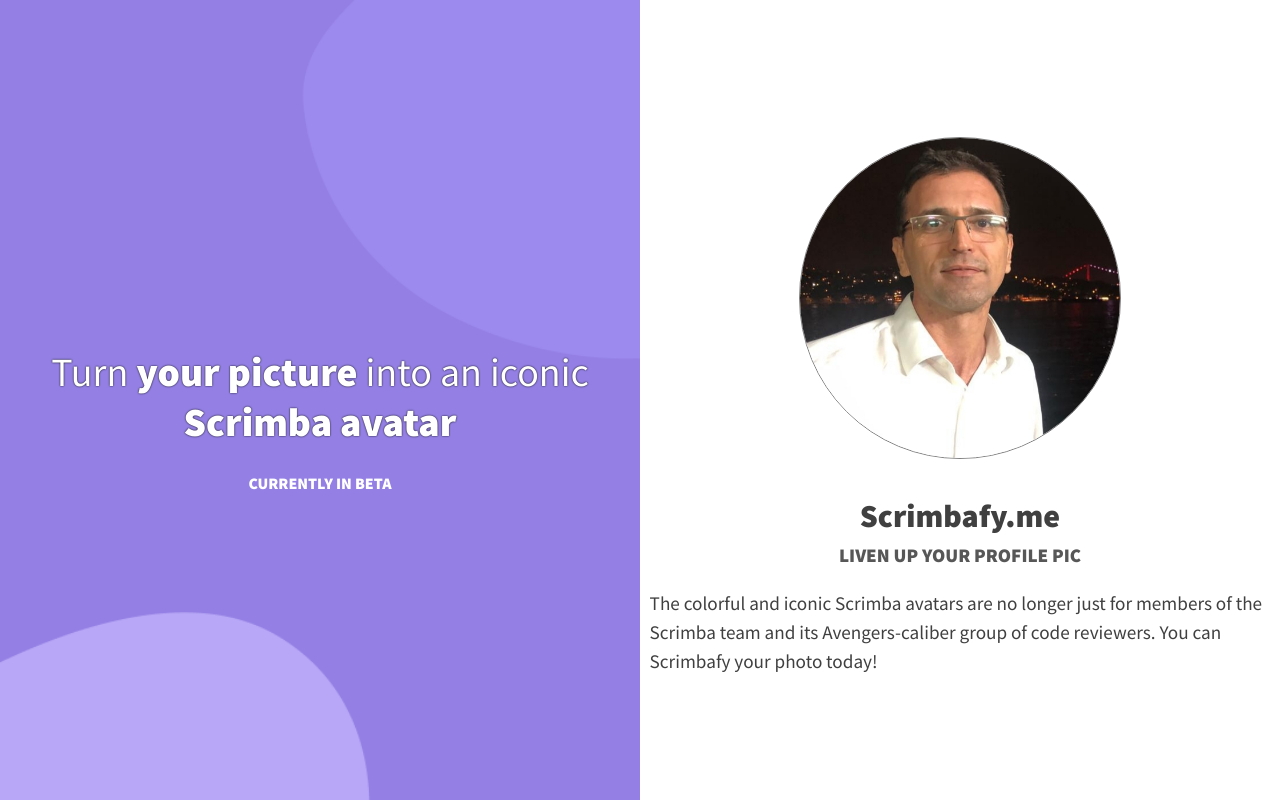
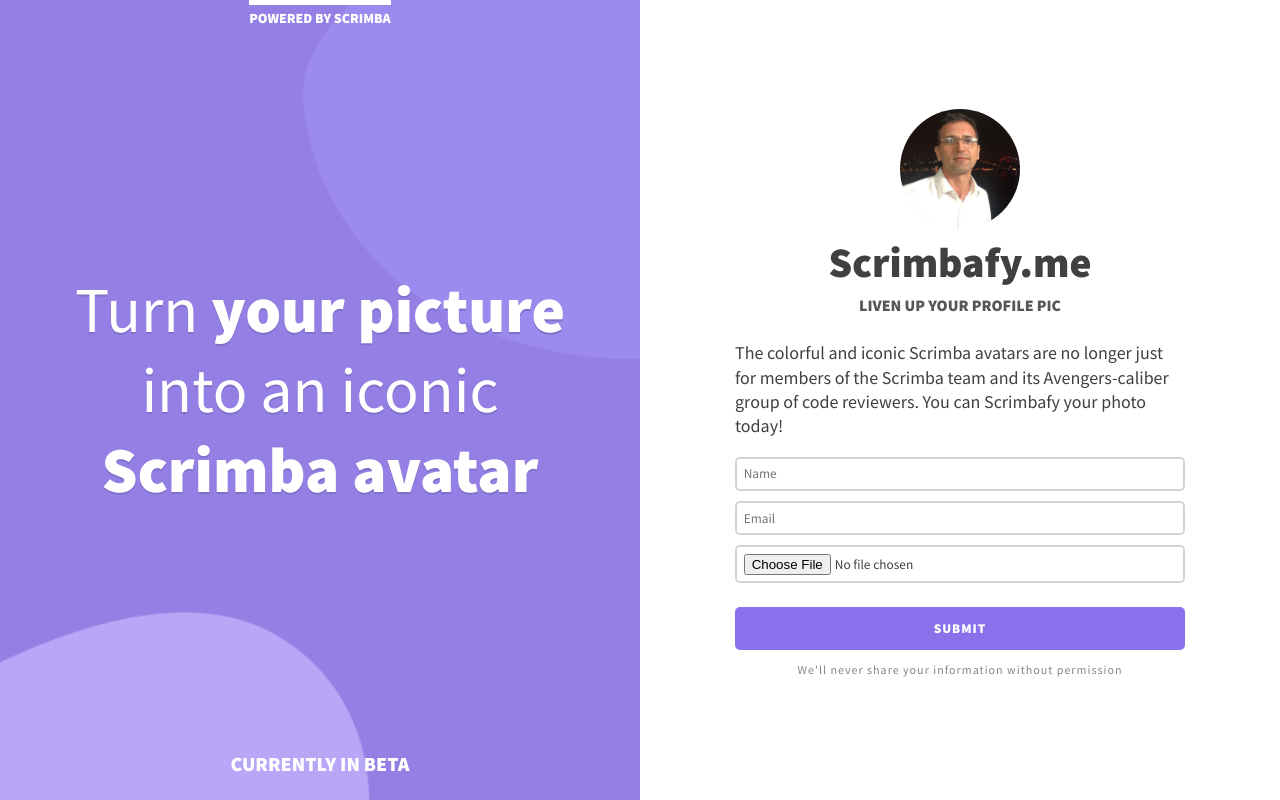
Before and after one commit to cetinca/responsive-product-splash, a website built with Vite: page index.html in a window 1280 px wide. Built offline with nearby package versions, Linux system fonts and the light colour scheme.

Commit message:
feat: Version 0

```diff
--- a/index.css
+++ b/index.css
@@ -1,94 +1,184 @@
+*, *::before, *::after {
+  box-sizing: border-box;
+}
 
-/* Mobile First CSS */
-
-.body {
+body {
   font-family: 'Source Sans Pro', sans-serif;
   color: #404040;
-  max-width: 1280px;
-  width: 100vw;
-  margin: 0 auto;
-  display: flex;
-  flex-direction: column;
+  margin: 0;
 }
 
-.intro {
-  color: #fff;
-  background-color: #9480e4;
-  background-image: url("./images/intro-bg.png");
-  background-repeat: no-repeat;
-  background-size: cover;
-  display: flex;
-  flex-direction: column;
-  align-items: center;
+/* =================
+  Typography
+ ================= */
+
+h1 {
+  font-size: 2.5rem;
+  font-weight: 400;
+  text-shadow: 0 2px #816fca;
 }
 
-h1 {
-  font-weight: 400;
-  font-size: 2.5rem;
-  text-align: center;
-  text-shadow: black 0 0 2px;
-  margin-top: 1em;
+h2 {
+  font-size: 2.25rem;
+  margin: 0.167em 0;
+}
+
+p {
+  font-size: 1.125rem;
+  line-height: 1.35;
 }
 
 .beta-text {
   font-weight: 900;
-  font-size: 1rem;
-  text-transform: uppercase;
-}
-
-.main-content {
-  display: flex;
-  flex-direction: column;
-  align-items: center;
-}
-
-h2 {
-  font-size: 2rem;
-  margin: 0.16em 0;
 }
 
 .subheading {
   color: #575757;
   font-weight: 900;
-  font-size: 1.2rem;
-  line-height: 1.5em;
+  margin-bottom: 0.5em;
+}
+
+.beta-text,
+.top-text,
+.subheading {
   text-transform: uppercase;
 }
 
-p {
-  font-size: 1.2rem;
-  line-height: 1.5em;
-  padding: 0 0.5em;
+.top-text {
+  font-size: 0.875rem;
+  font-weight: 900;
+  padding-top: 0.25em;
+  border-top: 5px solid;
+  order: -1;
+  margin: 0 auto;
+}
+
+.fine-print {
+  font-size: 0.75rem;
+  letter-spacing: 1px;
+  color: #858585;
+}
+
+/* =================
+  Flex containers
+ ================= */
+
+.intro,
+.main-content {
+  display: flex;
+  flex-direction: column;
+  padding-left: 2em;
+  padding-right: 2em;
+}
+
+/* =================
+  Intro
+ ================= */
+
+.intro {
+  justify-content: space-between;
+  min-height: 250px;
+  text-align: center;
+  color: #fff;
+  background: #9480e4 url("images/intro-bg.png");
+  background-size: cover;
+  padding-bottom: 1.5em;
+}
+
+/* ====================
+  Main content
+ ==================== */
+
+.main-content {
+  align-items: center;
+  padding-top: 2.5em;
 }
 
 .img-main {
-  width: 60%;
+  width: 120px;
   border-radius: 50%;
-  margin: 2em 0;
-  border: solid gray 1px;
 }
 
+.main-content p,
+form {
+  max-width: 450px;
+}
+
+/* =================
+  Form
+ ================= */
+
+input,
+button {
+  font-family: inherit;
+  width: 100%;
+  border-radius: 5px;
+}
+
+input {
+  padding: 0.5em;
+  margin-bottom: 0.75em;
+  border: 2px solid #d1d5db;
+}
+
+input:focus {
+  outline: none;
+  border-color: #8a71ec;
+  background-color: #e6e8ec;
+}
+
+.btn {
+  text-transform: uppercase;
+  font-weight: 900;
+  letter-spacing: 1px;
+  padding: 1em 0;
+  border: none;
+  cursor: pointer;
+}
+
+.btn-primary {
+  color: white;
+  background-color: #8a71ec;
+  margin-top: 1em;
+}
+
+.btn-primary:hover,
+.btn-primary:focus {
+  background-color: #b7a7f6;
+}
+
+/* =================
+  Media queries
+ ================= */
 
 @media (min-width: 576px) {
-  .body {
-    flex-direction: row;
-    align-items: start;
-    height: 100vh;
+  body {
+      display: flex;
+  }
+
+  h1 {
+      font-size: 5vw;
+  }
+
+  h2 {
+      font-size: 2.625rem;
+  }
+
+  .beta-text {
+      font-size: 1.25rem;
+  }
+
+  .intro,
+  .main-content {
+      width: 50%;
   }
 
   .intro {
-    width: 50%;
-    justify-content: center;
-    min-height: 100vh;
+      min-height: 100vh;
   }
 
   .main-content {
-    width: 50%;
-    justify-content: center;
-    min-height: 100vh;
-  }
-
-  .img-main{
-    width: 50%;
+      justify-content: center;
+      padding-top: 0;
   }
 }
--- a/index.html
+++ b/index.html
@@ -1,27 +1,33 @@
+<!DOCTYPE html>
 <html>
-
     <head>
+        <title>Scrimbafy Me!</title>
         <meta name="viewport" content="width=device-width, initial-scale=1">
-  <title>Scrimbafy Me!</title>
         <link href="https://fonts.googleapis.com/css?family=Source+Sans+Pro:300,400,900&display=swap" rel="stylesheet">
         <link href="index.css" rel="stylesheet">
     </head>
-
-<body class="body">
-  <div class="intro">
+    <body>
+        <section class="intro">
             <h1>Turn <strong>your picture</strong> into an iconic <strong>Scrimba avatar</strong></h1>
             <span class="beta-text">Currently in Beta</span>
-  </div>
+            <p class="top-text">Powered by Scrimba</p>
+        </section>
 
         <main class="main-content">
             <img class="img-main" src="images/avatar.jpg" alt="My Scrimba avatar.">
             <h2>Scrimbafy.me</h2>
             <span class="subheading">Liven up your profile pic</span>
 
-    <p>The colorful and iconic Scrimba avatars are no longer just for members of the Scrimba team and its
-      Avengers-caliber group of code reviewers. You can Scrimbafy your photo today!</p>
+            <p>The colorful and iconic Scrimba avatars are no longer just for members of the Scrimba team and its Avengers-caliber group of code reviewers. You can Scrimbafy your photo today!</p>
+
+            <form>
+                <input type="text" required placeholder="Name" aria-label="Name">
+                <input type="email" required  placeholder="Email" aria-label="Email">
+                <input type="file" required accept="image/png, image/jpg" aria-label="Choose file">
+                <button class="btn btn-primary">Submit</button>
+            </form>
+            <p class="fine-print">We'll never share your information without permission</p>
         </main>
         <script type="module" src="index.js"></script>
     </body>
-
 </html>
--- a/index.js
+++ b/index.js
@@ -0,0 +1 @@
+console.log("App is started!")
```
Lines whose indentation alone changed are shown as unchanged.
